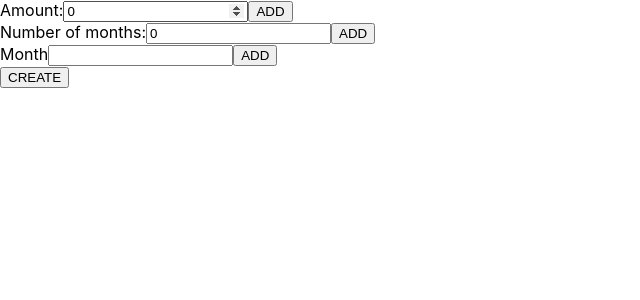
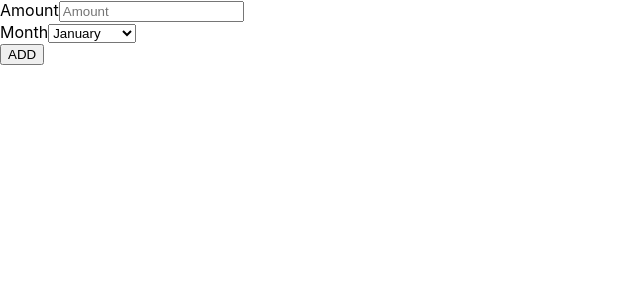
Before and after one commit to Avijitpal/DV, a React (Create React App) app in the folder my-app/: page / in a window 1280 px wide. Shown: the top 300 px of the page, without its empty margins (0-640 px from the left). Built offline with nearby package versions, Linux system fonts and the light colour scheme.

Commit message:
array updated

```diff
--- a/my-app/src/compoent/Input.js
+++ b/my-app/src/compoent/Input.js
@@ -1,105 +1,79 @@
-//import React, { Component } from 'react'
+import React, { Component } from 'react'
 //import { useState } from 'react';
-import React from "react";
-
-class Inputfield extends React.Component {
-  constructor(props) {
-    super(props);
+//import React from "react";
+class Form extends Component{
+  constructor(props){
+    super(props)
     this.state = {
-      //  months:0,
-        Amount:  0,
-        numberofmonths:0,
-        whichmonth:'',
-        amount:[],
-        numberofMonths:[],
-        whichMonth:[]
-    };
-    this.handleInputChange1= this.handleInputChange1.bind(this);
-    this.handleInputChange2= this.handleInputChange2.bind(this);
-    this.handleInputChange3= this.handleInputChange3.bind(this);
+      arr:[{Amount:null, Month:''}]
+  }//age:null, address:'',phoneNo:''}
+    this.handleChange = this.handleChange.bind(this)
+    this.handleSubmit = this.handleSubmit.bind(this)
   }
 
-  handleInputChange1(event) {
-       var data1 = this.state;
-       data1.Amount = event.target.value;
-       this.setState({Amount:event.target.value});
-    }
-    handleInputChange2(event) {
-       var data2 = this.state;
-       data2.numberofmonths = event.target.value;
-       this.setState({numberofmonths:event.target.value});
-    }
-    handleInputChange3(event){
-      var data3 = this.state;
-      data3.whichmonth = event.target.value;
-      this.setState({whichmonth:event.target.value});
-    }
-    handleSubmit(event){
-      event.preventDefault();
-      var data1 = event.target.value;
-      console.log(data1);
-     }
-
-      addthedata(event){
-        event.preventDefault();
-        if(event.target.name==="Amount"){
-              const price = event.target.value;
-              this.setState({
-                amount:price
-              });
-
-        }
-       else if(event.target.name === "numberofMonths"){
-         const nm = event.target.value;
-           this.setState({
-                numberofMonths:nm
-           });
-       }
-        else if(event.target.name==="whichmonth"){
-          const monthname = event.target.value;
-          this.setState({
-            whichMonth:monthname
-          })
-     }
-    // console.log(amount)
+  // Form submitting logic, prevent default page refresh
+  handleSubmit(event){
+    //const { Amount, Month}=this.state//age, address, phoneNo } = this.state
+    event.preventDefault()
+    let values =[...this.state.arr];
+      values.push({
+        Amount:this.state.Amount,
+        Month:this.state.Month
+      });
+      console.log(values)
+      this.setState({values});
+  }
+  handleChange(event){
+    this.setState({
+      // Computed property names
+      // keys of the objects are computed dynamically
+      [event.target.name] : event.target.value
+    })
   }
 
-  render() {
-    return (
-      <div>
-      <form >
-          <label>
-          Amount:
-          <input name="Amount" type="number"
-           value={this.state.Amount}
-           onChange={this.handleInputChange1} />
-        </label>
-        <button onClick={this.addthedata}>ADD</button>
-        <br/>
-        <label>
-         Number of months:
-          <input name="numberofmonths" type="number"
-         value={this.state.numberofmonths}
-          onChange={this.handleInputChange2}/>
-        </label>
-        <button onClick={this.addthedata}>ADD</button>
-        <br></br>
 
-         Month
-        <label>
-            <input name="whichmonth" type="text"
-            value={this.state.whichmonth}
-            onChange={this.handleInputChange3} />
-        </label>
-
-         <button onClick={this.addthedata}>ADD</button>
-          <div>
-               <button onClick={this.handleSubmit}>CREATE</button>
-          </div>
-
+  // Return a controlled form i.e. values of the
+  // input field not stored in DOM values are exist
+  // in react component itself as state
+  render(){
+    return(
+      <form onSubmit={this.handleSubmit}>
+        <div>
+        {/*This is the Amount selection */}
+          <label htmlFor='email'>Amount</label>
+          <input
+            name='Amount'
+            placeholder='Amount'
+            value = {this.state.Amount}
+            onChange={this.handleChange}
+          />
+        </div>
+        {/*This is for the month selection*/}
+        <div>
+          <label htmlFor='Month'>Month</label>
+           <select name='Month' value={this.state.value} onChange={this.handleChange}>
+           <option name='Month' value="January">January</option>
+           <option name='Month' value="February">February</option>
+           <option name='Month' value="March">March</option>
+           <option name='Month' value="April">April</option>
+           <option name='Month' value="May">May</option>
+           <option name='Month' value="June">June</option>
+           <option name='Month' value="July">July</option>
+           <option name='Month' value="August">August</option>
+           <option name='Month' value="September">September</option>
+           <option name='Month' value="October">October</option>
+           <option name='Month' value="November">November</option>
+           <option name='Month' value="December">December</option>
+           </select>
+        </div>
+        <div>
+          <button >ADD</button>
+        </div>
       </form>
-      </div>
-    );
+    )
   }
 }
-export default Inputfield
+
+export default Form
+//1.placeholder needs to be added
+//
--- a/my-app/src/index.js
+++ b/my-app/src/index.js
@@ -9,7 +9,7 @@ import reportWebVitals from './reportWebVitals';
 
 ReactDOM.render(
   <App/>,
-  document.getElementById('root')
+  document.querySelector('#root')
 );
 
 
```
